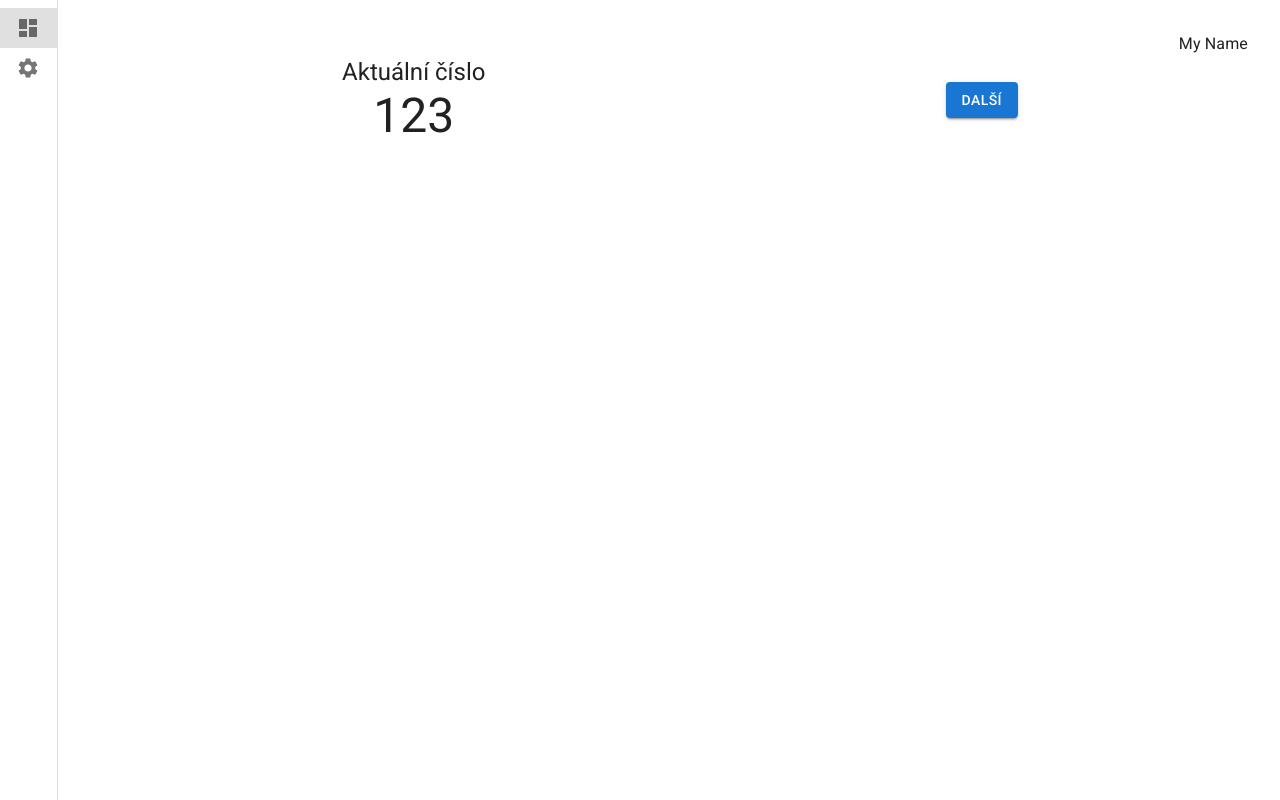
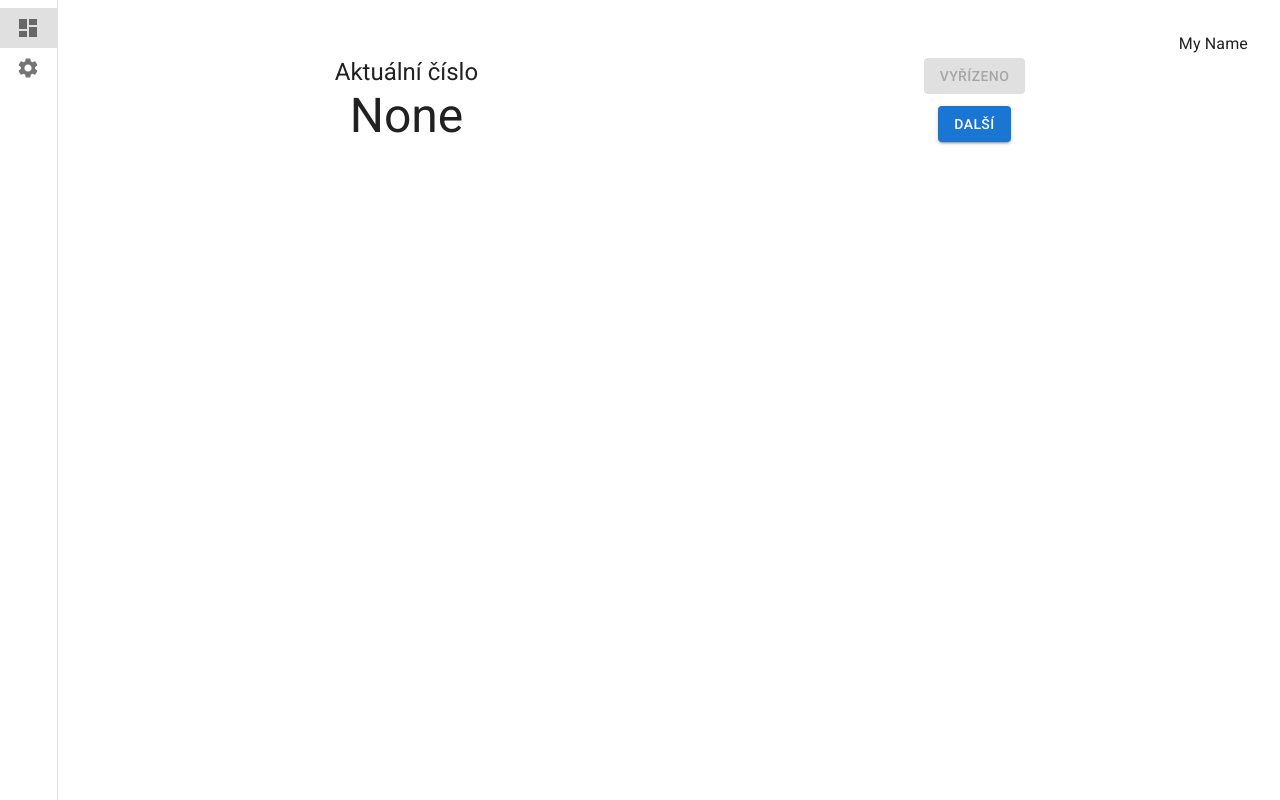
Before and after one commit to ilonaandriyashyn/queue-management-system-desktop, a React (Vite) app: page / in a window 1280 px wide. Built offline with nearby package versions, Linux system fonts and the light colour scheme; no server answers.

Commit message:
Dashboard

```diff
--- a/src/helpers/consts.tsx
+++ b/src/helpers/consts.tsx
@@ -16,7 +16,13 @@ export const PAGES = {
 export type PagesType = (typeof PAGES)[keyof typeof PAGES]['name']
 
 export const COUNTER_ID = '007fc838-53cd-4e5a-8acd-7afeb5e77c97'
+// export const COUNTER_ID = 'b9d011be-c7cf-439d-a0c0-d6bcb6126ff4'
 
 export const API_URL = {
   TICKET: `/counters/${COUNTER_ID}/tickets`
 }
+
+export enum TicketState {
+  CREATED = 'created',
+  PROCESSING = 'processing'
+}
--- a/src/pages/Dashboard/index.tsx
+++ b/src/pages/Dashboard/index.tsx
@@ -1,23 +1,65 @@
-import React from 'react'
+import React, { useState } from 'react'
 import { Button, Typography } from '@mui/material'
+import { useMutation, useQuery } from 'react-query'
+import { doneTicket, getCurrentTicket, nextTicket, type Ticket } from '../../requests'
+import { TicketState } from '../../helpers/consts'
 
 const styles = {
   wrapper: {
     display: 'flex',
     flexDirection: 'row',
+    justifyContent: 'space-around'
+  },
+  buttonsWrapper: {
+    display: 'flex',
+    flexDirection: 'column',
     alignItems: 'center',
     justifyContent: 'space-around'
+  },
+  doneButton: {
+    mb: 1
   }
 } as const
 
 function Dashboard() {
+  // TODO why I receive empty string instead of null
+  const [ticket, setTicket] = useState<Ticket>(null)
+  useQuery('current_ticket', getCurrentTicket, { onSuccess: setTicket })
+
+  // TODO this is logged 6 times after some mutation
+  console.log(ticket)
+  const mutationDoneTicket = useMutation('done_ticket', doneTicket, { onSuccess: setTicket })
+  const mutationNextTicket = useMutation('next_ticket', nextTicket)
+
+  const handleDone = () => {
+    mutationDoneTicket.mutate()
+  }
+
+  const handleNext = () => {
+    mutationNextTicket.mutate()
+  }
+
   return (
     <div style={styles.wrapper}>
       <div>
         <Typography variant="h5">{'Aktuální číslo'}</Typography>
-        <Typography variant="h3">{'123'}</Typography>
+        <Typography variant="h3">{ticket == null ? 'None' : ticket.id}</Typography>
+        {ticket !== null && <Typography variant="body1">{`Požadovaná služba: ${ticket.service.name}`}</Typography>}
       </div>
-      <Button variant="contained">{'Další'}</Button>
+      <div style={styles.buttonsWrapper}>
+        <Button
+          disabled={ticket == null || ticket.state !== TicketState.PROCESSING}
+          color="success"
+          variant="contained"
+          onClick={handleDone}
+          sx={styles.doneButton}
+        >
+          {'Vyřízeno'}
+        </Button>
+        <Button disabled={ticket?.state === TicketState.PROCESSING} variant="contained" onClick={handleNext}>
+          {'Další'}
+        </Button>
+      </div>
     </div>
   )
 }
--- a/src/requests/index.ts
+++ b/src/requests/index.ts
@@ -1,14 +1,60 @@
 import { axiosInstance } from '../config/axios'
-import { API_URL } from '../helpers/consts'
+import { API_URL, TicketState } from '../helpers/consts'
+import { z } from 'zod'
 
+const ticketSchema = z.nullable(
+  z.object({
+    dateCreated: z.string().datetime({ offset: true }),
+    id: z.string().uuid(),
+    phoneId: z.string(),
+    service: z.object({
+      id: z.string().uuid(),
+      name: z.string()
+    }),
+    // TODO find a better way
+    state: z.enum([TicketState.CREATED, TicketState.PROCESSING])
+  })
+)
+
+export type Ticket = z.infer<typeof ticketSchema>
+
+// TODO why request retries 3 times and only then returns failure?
 export const getCurrentTicket = async () => {
-  return await axiosInstance.get(`${API_URL.TICKET}/current`)
+  try {
+    const response = await axiosInstance.get(`${API_URL.TICKET}/current`)
+    const parsedResponse = ticketSchema.safeParse(response.data)
+    if (!parsedResponse.success) {
+      // TODO save error state to redux
+      return null
+    }
+    return parsedResponse.data
+  } catch (e) {
+    // TODO save error to redux
+    return null
+  }
 }
 
 export const doneTicket = async () => {
-  return await axiosInstance.put(`${API_URL.TICKET}/done`)
+  try {
+    await axiosInstance.put(`${API_URL.TICKET}/done`)
+    return null
+  } catch (e) {
+    // TODO save error to redux
+    return null
+  }
 }
 
 export const nextTicket = async () => {
-  return await axiosInstance.put(`${API_URL.TICKET}/next`)
+  try {
+    const response = await axiosInstance.put(`${API_URL.TICKET}/next`)
+    const parsedResponse = ticketSchema.safeParse(response.data)
+    if (!parsedResponse.success) {
+      // TODO save error state to redux
+      return null
+    }
+    return parsedResponse.data
+  } catch (e) {
+    // TODO save error to redux
+    return null
+  }
 }
```
